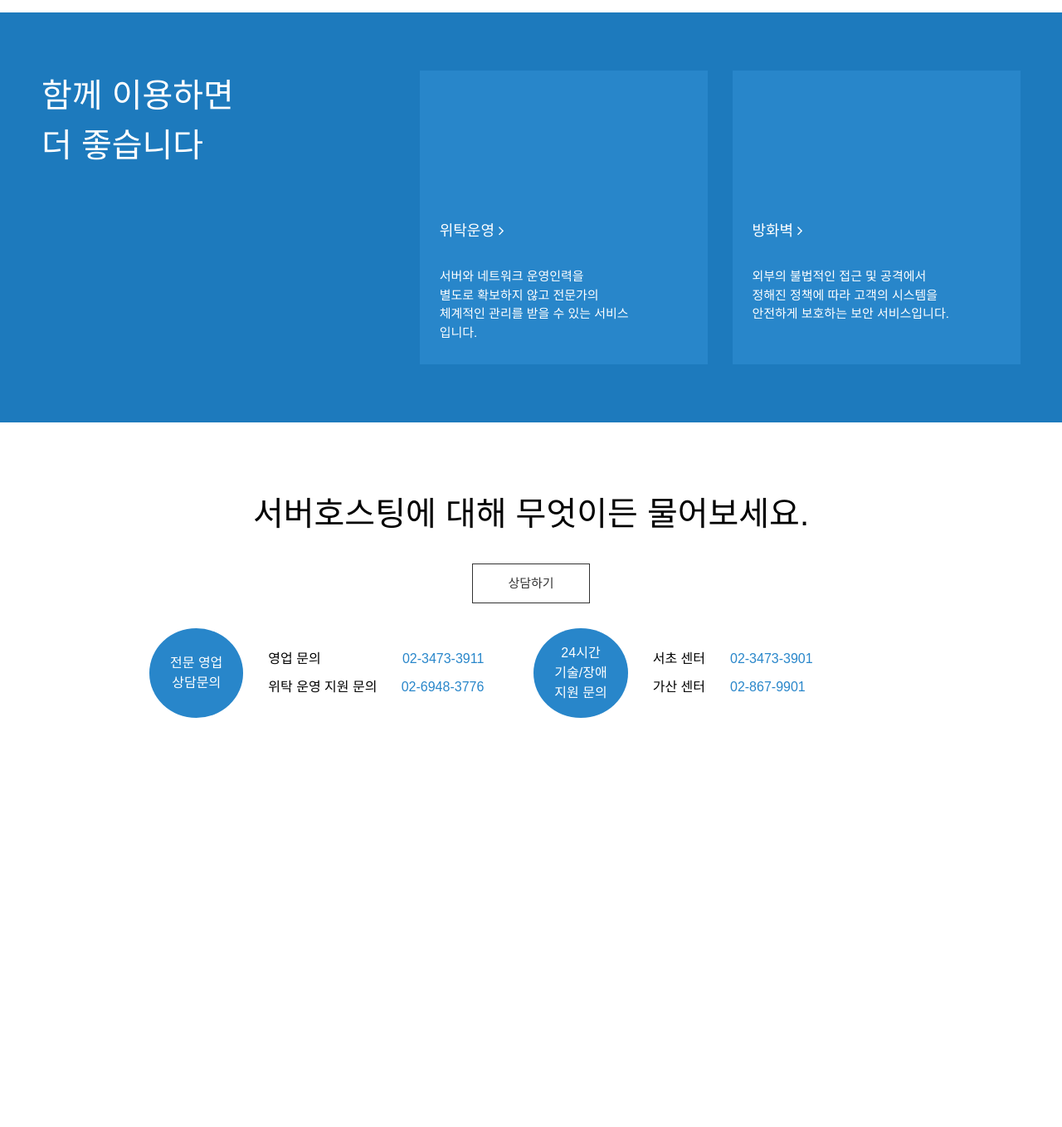
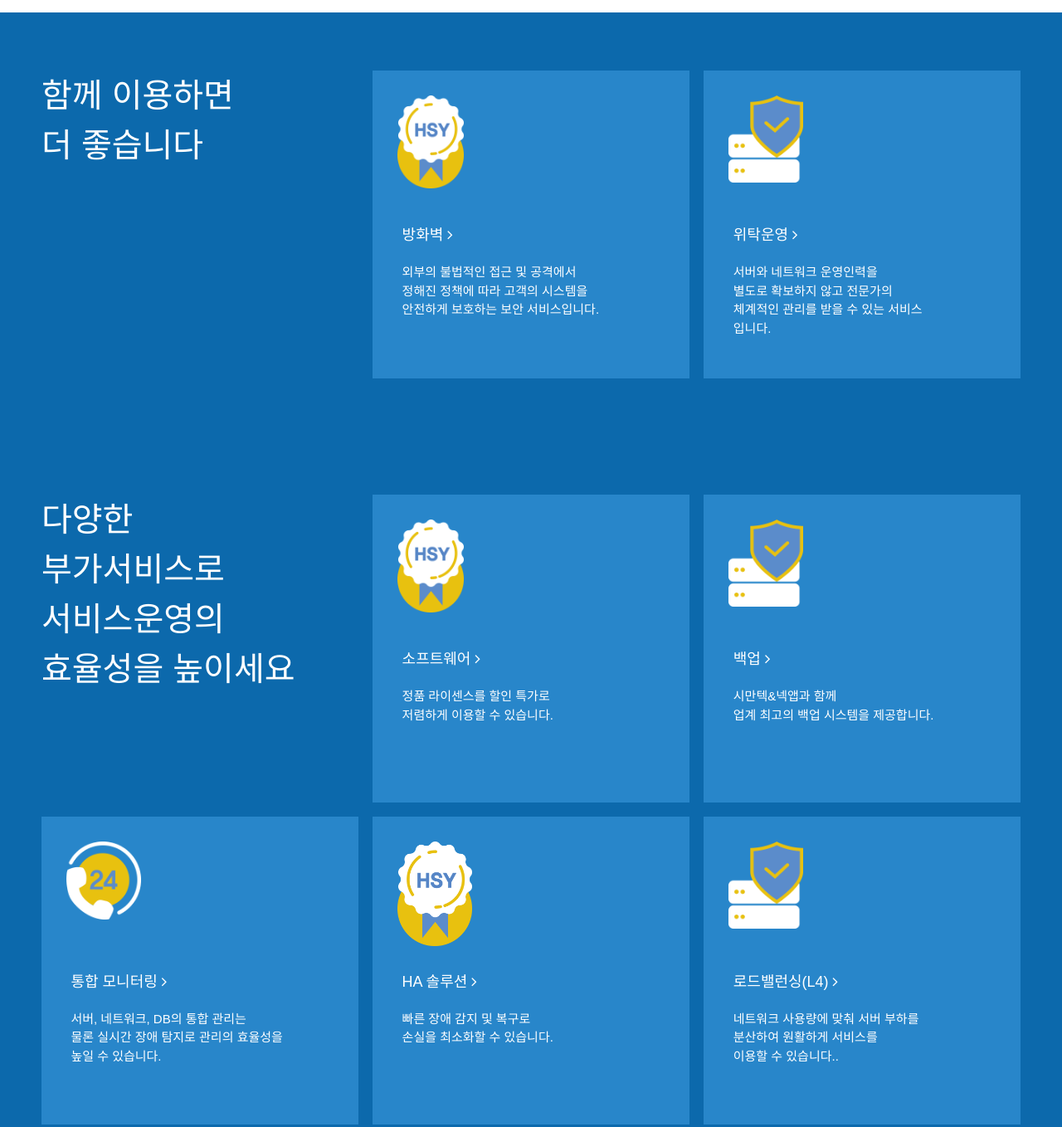
Before and after one commit to mono5236/site, a plain HTML site: page gabia/idc/hosting2.html in a window 1280 px wide. Shown: the part 1580-2938 px from the top of the page at 83% size. Drawn offline with Linux system fonts and the light colour scheme; a web font is replaced by a local one.

Commit message:
v.1.0_2018.05.11
서브페이지 셀렉트영역 추가

```diff
--- a/gabia/assets/css/style.css
+++ b/gabia/assets/css/style.css
@@ -165,9 +165,9 @@
 #sub-banner.webhosting-bg {background: url(../img/webhosting-bg1.png) repeat-x center top;}
 #product-table {}
 #notice {}
-#together {background-color: #1d7abd; }
+#together {background-color: #0c69ac; }
 #hosting {background: url(../img/hosting-bg.png); background-size: cover;}
-#service {background-color: #1d7abd;}
+#service {background-color: #0c69ac;}
 
 /* sub-banner */
 .sub-banner {padding: 80px 0; overflow: hidden;}
@@ -190,7 +190,7 @@
 .table-title1 li {display: inline;}
 .table-title1 li a {font-size: 18px; color: #999; padding: 0 10px;}
 .table-title1 li.active a {color: #333;}
-.table-title1 .detail {font-size: 18px;  color: #1d7abd; position: absolute; top: 0; right: 0;}
+.table-title1 .detail {font-size: 18px;  color: #0c69ac; position: absolute; top: 0; right: 0;}
 
 /* table-style */
 .table-style1 table {border-top: 2px solid #6f6f6f; border-bottom: 1px solid #9a9a9a;}
@@ -204,7 +204,7 @@
 .table-style1 td.spec {text-align: left; padding: 0 80px 0 20px;}
 .table-style1 td.prise {font-size: 24px; border-right: 0;}
 .table-style1 td.prise > p {font-size: 24px; display: inline-block; height: 46px; line-height: 46px; padding-bottom: 5px;}
-.table-style1 td .view {color: #fff; font-size: 15px; background-color: #1d7abd; padding: 10px 40px; display: inline-block; transition: all 0.3s ease}
+.table-style1 td .view {color: #fff; font-size: 15px; background-color: #0c69ac; padding: 10px 40px; display: inline-block; transition: all 0.3s ease}
 .table-style1 td .view:hover {background-color: #34a0ef;}
 .table-style1 td em {font-size: 16px;}
 .table-style1 a {display: block; text-align: center; font-size: 16px; padding-top: 30px;}
--- a/gabia/assets/css/style2.css
+++ b/gabia/assets/css/style2.css
@@ -9,6 +9,8 @@
 #banner {height: 550px; background: url(../img/banner-bg2.jpg) no-repeat center top;}
 #sbanner {border-top: 1px solid #efefef;}
 #select {background-color: #0c69ac;  height: 498px;}
+#select2 {background-color: #0c69ac;}
+#select5 {background-color: #0c69ac;}
 #info {}
 #ad {background: url(../img/ad-bg.jpg) no-repeat center top; background-size: cover; position: relative; z-index: 1;}
 #ad::before {content: ''; width: 100%; height: 100%; background-color: rgba(0,0,0,0.2); position: absolute; left: 0; top: 0;}
@@ -169,6 +171,7 @@
 #hosting {background: url(../img/hosting-bg.png); background-size: cover;}
 #service {background-color: #1d7abd;}
 
+
 /* sub-banner */
 .sub-banner {padding: 80px 0; overflow: hidden;}
 .sb-left {float: left; width: 760px;}
@@ -229,12 +232,15 @@
 .table-style1 .small {font-size: 12px;}
 .table-style1 .view {display: inline-block; padding: 5px 45px; color: #fff; background-color: #3090d6; font-size: 16px;}
 
+/*
 .notice ul {padding: 50px 0;}
 .notice ul li {font-size: 15px; margin: 8px; list-style: disc;}
 .notice ul li a {font-size: 18px;}
 .notice ul li a:hover {text-decoration: underline;}
 .notice ul li a i {padding-left: 10px;}
+*/
 
+/*
 .together {overflow: hidden; color: #fff; padding: 70px 0;}
 .together h3 {font-size: 40px; float: left; font-weight: 300;}
 .together > div {float: right; width: 300px; background-color: #2886CA; margin-left: 2.5%; padding: 2%; height: 150px;}
@@ -243,6 +249,28 @@
 .together > div a {font-size: 18px; color: #fff;  font-weight: 400;}
 .together > div a:hover {text-decoration: underline;}
 .together > div p {font-size: 15px; color: #fff; font-weight: 300; padding-top: 30px;}
+*/
+
+/* .select2 */
+.select2 {overflow: hidden; padding: 70px 0;   }
+.select2 h3 {float: left; width: 32.333%;  margin-right: 1.5%; font-size: 40px; color:#fff; }
+.select2 > div {float: left; width: 26.3333%; margin-right: 1.5%; padding: 3%; height: 300px; }
+.select2 > div.simg1 {background: #2886ca url(../img/select-bg1.png) no-repeat 30px 30px; background-size: 80px; }
+.select2 > div.simg2 {background: #2886ca url(../img/select-bg2.png) no-repeat 30px 30px; background-size: 90px; margin-right: 0%;}
+.select2 > div  h4 {font-size: 18px; color: #fff; padding-bottom: 20px; padding-top: 150px;  }
+.select2 > div  p {font-size: 15px; color: #fff;  }
+
+/* .select5 */
+.select5 {overflow: hidden; padding: 70px 0;   }
+.select5 h3 {float: left; width: 32.333%; margin-right: 1.5%; font-size: 40px; color:#fff; }
+.select5 > div {float: left; width: 26.3333%; margin-right: 1.5%; margin-bottom: 1.5%; padding: 3%; height: 300px; }
+.select5 > div.simg1 {background: #2886ca url(../img/select-bg1.png) no-repeat 30px 30px; background-size: 80px; }
+.select5 > div.simg2 {background: #2886ca url(../img/select-bg2.png) no-repeat 30px 30px; background-size: 90px; margin-right: 0%; }
+.select5 > div.simg3 {background: #2886ca url(../img/select-bg3.png) no-repeat 30px 30px; background-size: 90px; }
+.select5 > div.simg4 {background: #2886ca url(../img/select-bg1.png) no-repeat 30px 30px; background-size: 90px; }
+.select5 > div.simg5 {background: #2886ca url(../img/select-bg2.png) no-repeat 30px 30px; background-size: 90px; margin-right: 0%; }
+.select5 > div  h4 {font-size: 18px; color: #fff; padding-bottom: 20px; padding-top: 150px;  }
+.select5 > div  p {font-size: 15px; color: #fff;  }
 
 .ques {text-align: center; padding: 80px;}
 .ques h2 {font-size: 40px;padding-bottom: 30px;}
--- a/gabia/idc/hosting2.html
+++ b/gabia/idc/hosting2.html
@@ -206,23 +206,55 @@
 		</section>
     <!-- //product-table -->
 
-	</main>
-
-		<section id="together">
-			<div class="container">
-				<div class="together">
-					<h3>함께 이용하면<br>더 좋습니다</h3>
-					<div class="image1">
-						<a href="#">방화벽 <i class="fa fa-angle-right" aria-hidden="true"></i></a>
+    <section id="select2">
+    	<div class="container">
+    		<div class="select2">
+    			<h3>함께 이용하면<br>더 좋습니다</h3>
+					<div class="simg1">
+						<h4>방화벽 <i class="fa fa-angle-right" aria-hidden="true"></i></h4>
 						<p>외부의 불법적인 접근 및 공격에서<br>정해진 정책에 따라 고객의 시스템을<br>안전하게 보호하는 보안 서비스입니다.</p>
 					</div>
-					<div class="image2">
-						<a href="#">위탁운영 <i class="fa fa-angle-right" aria-hidden="true"></i></a>
+					<div class="simg2">
+						<h4>위탁운영 <i class="fa fa-angle-right" aria-hidden="true"></i></h4>
 						<p>서버와 네트워크 운영인력을<br>별도로 확보하지 않고 전문가의<br>체계적인 관리를 받을 수 있는 서비스<br>입니다.</p>
 					</div>
-				</div>
-			</div>
-		</section>
+    		</div>
+    	</div>
+    </section>
+    <!--select2-->
+
+
+    <section id="select5">
+    	<div class="container">
+    		<div class="select5">
+    			<h3>다양한 <br>부가서비스로<br>서비스운영의<br>효율성을 높이세요</h3>
+					<div class="simg1">
+						<h4>소프트웨어 <i class="fa fa-angle-right" aria-hidden="true"></i></h4>
+						<p>정품 라이센스를 할인 특가로<br>저렴하게 이용할 수 있습니다.</p>
+					</div>
+					<div class="simg2">
+						<h4>백업 <i class="fa fa-angle-right" aria-hidden="true"></i></h4>
+						<p>시만텍&넥앱과 함께<br>업계 최고의 백업 시스템을 제공합니다.</p>
+					</div>
+					<div class="simg3">
+						<h4>통합 모니터링 <i class="fa fa-angle-right" aria-hidden="true"></i></h4>
+						<p>서버, 네트워크, DB의 통합 관리는<br>물론 실시간 장애 탐지로 관리의 효율성을<br>높일 수 있습니다.</p>
+					</div>
+					<div class="simg4">
+						<h4>HA 솔루션 <i class="fa fa-angle-right" aria-hidden="true"></i></h4>
+						<p>빠른 장애 감지 및 복구로<br>손실을 최소화할 수 있습니다.</p>
+					</div>
+					<div class="simg5">
+						<h4>로드밸런싱(L4) <i class="fa fa-angle-right" aria-hidden="true"></i></h4>
+						<p>네트워크 사용량에 맞춰 서버 부하를<br>분산하여 원활하게 서비스를<br>이용할 수 있습니다..</p>
+					</div>
+    		</div>
+    	</div>
+    </section>
+
+
+
+	</main>
 
 		<section id="ques">
 			<div class="container">
```
